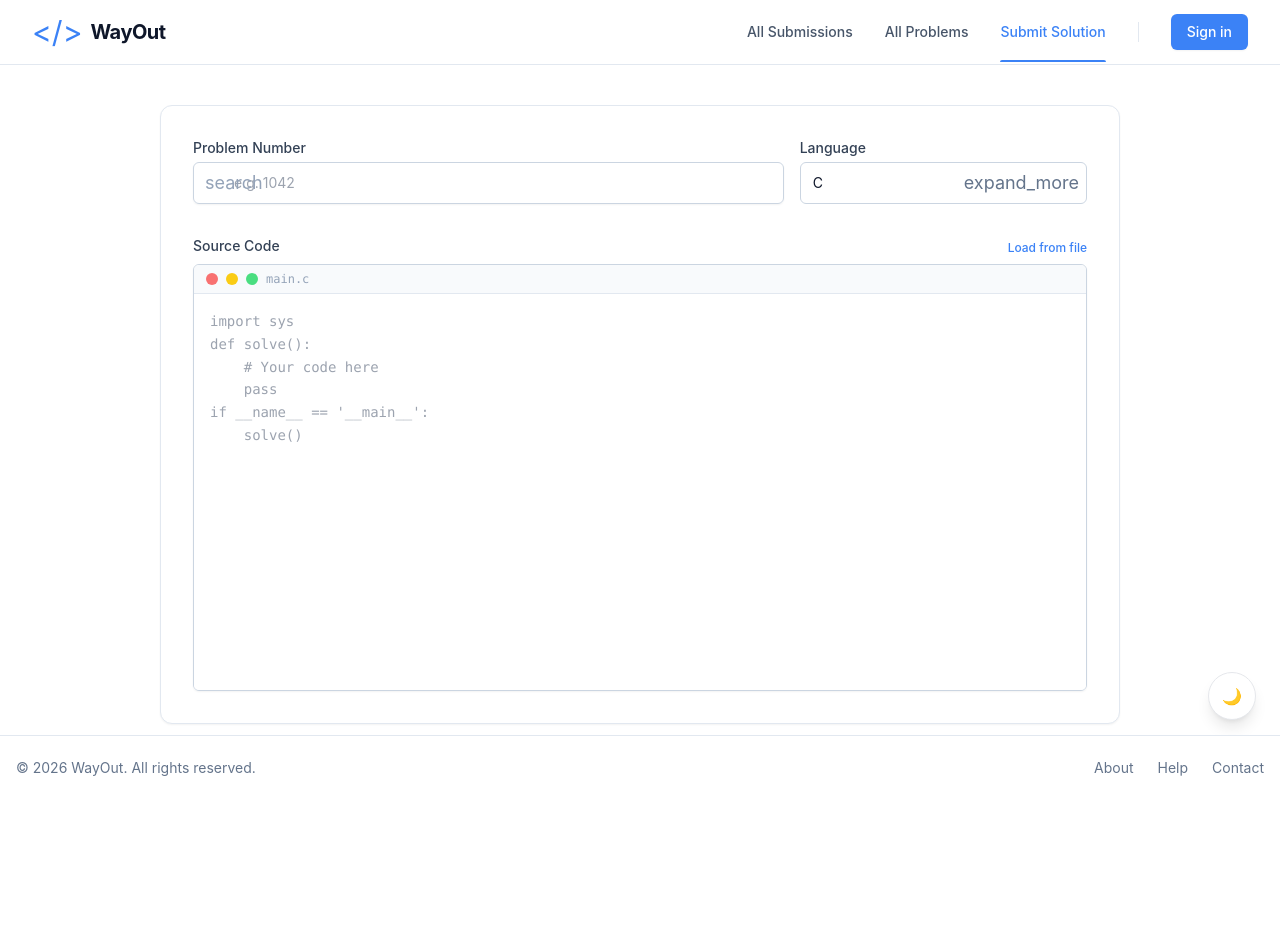
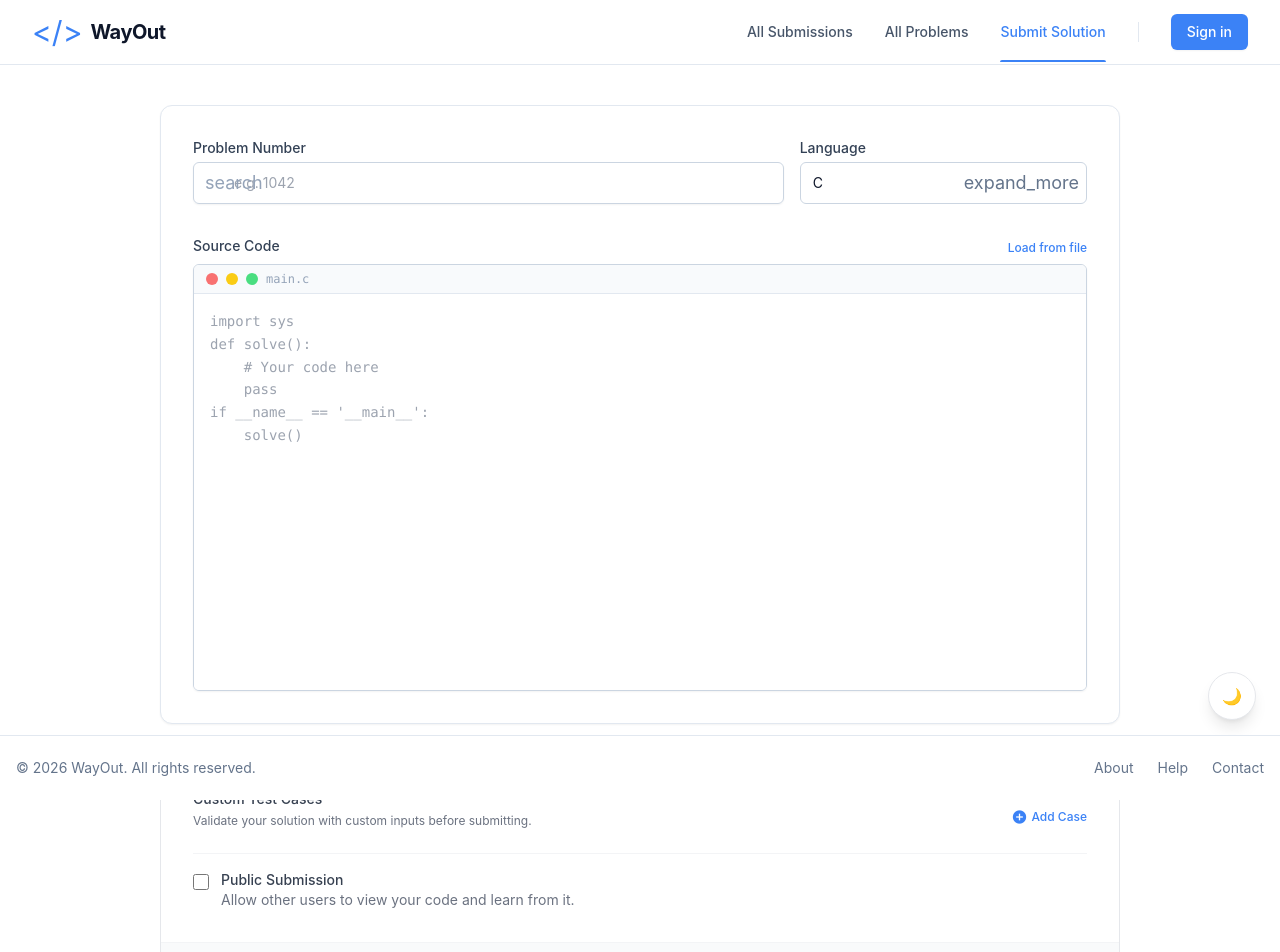
Before and after one commit to team-dopamine/wayout-web, a React (Create React App) app: page /solution-submit in a window 1280 px wide. Shown: the top 952 px of the page. Before the commit the page ends 800 px from the top, so only its background shows below. Built offline with nearby package versions, Linux system fonts and the light colour scheme.

Commit message:
feat: 정답 제출 페이지에 커스텀 테스트 케이스 섹션 연동

```diff
--- a/src/pages/SolutionSubmitPage.tsx
+++ b/src/pages/SolutionSubmitPage.tsx
@@ -1,6 +1,8 @@
 /** 정답 코드 작성 및 제출 페이지 */
 import { useState } from 'react';
 import { SolutionCodeCard } from '@/components/solutionsubmit/SolutionCodeCard';
+import { CustomTestCasesSection } from '@/components/solutionsubmit';
+import type { CustomTestCasesChangePayload } from '@/components/solutionsubmit/types';
 
 export default function SolutionSubmitPage() {
   const [value, setValue] = useState({
@@ -9,9 +11,15 @@ export default function SolutionSubmitPage() {
     code: '',
   });
 
+  const [customTests, setCustomTests] = useState<CustomTestCasesChangePayload>({
+    cases: [],
+    isPublic: false,
+  });
+
   return (
-    <main className="mx-auto w-full max-w-5xl px-4 py-10 sm:px-6 lg:px-8">
+    <main className="mx-auto w-full max-w-5xl space-y-8 px-4 py-10 sm:px-6 lg:px-8">
       <SolutionCodeCard value={value} onChange={setValue} />
+      <CustomTestCasesSection onChange={setCustomTests} />
     </main>
   );
 }
```
